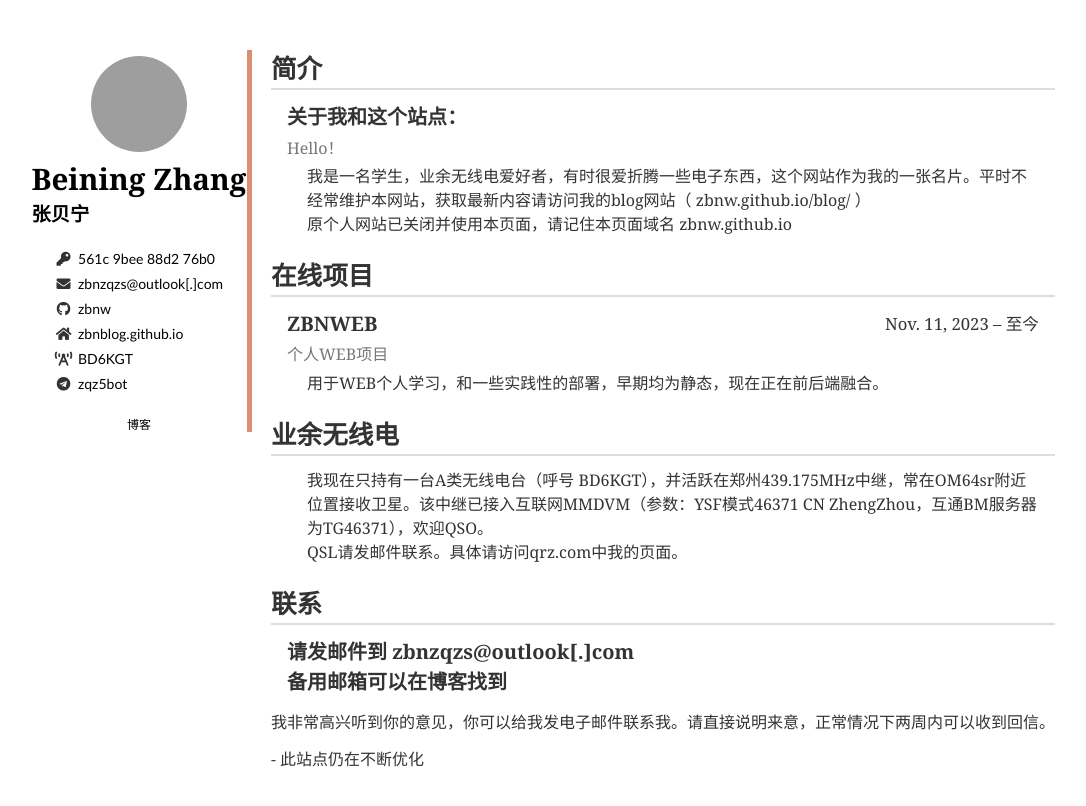
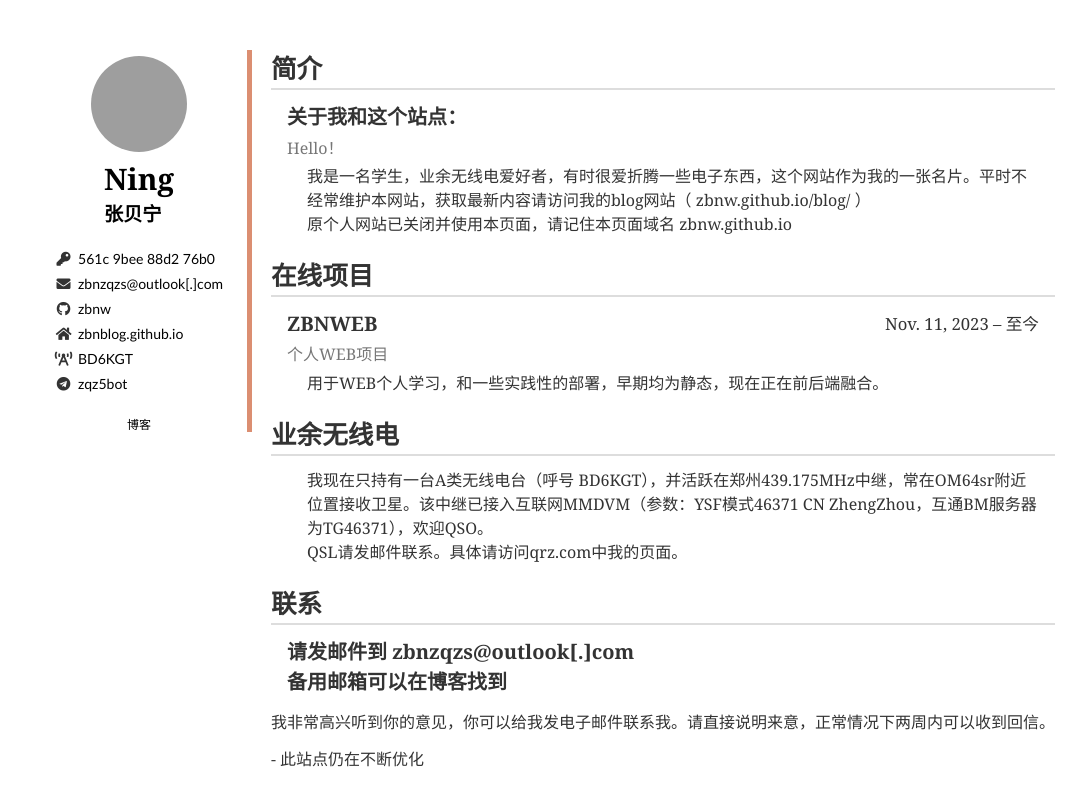
Before and after one commit to zbnw/zbnw.github.io, a plain HTML site: page index.html in a window 1280 px wide. Shown: the whole page, without its empty margins (97-1183 px from the left). Drawn offline with Linux system fonts and the light colour scheme; grey boxes are pictures that could not be loaded.

Commit message:
Update index.html

```diff
--- a/index.html
+++ b/index.html
@@ -65,7 +65,7 @@
            alt="Logo">
 
       <div>
-        <h1 class="name fonts-en-serif" title="或Ning">Beining Zhang</h1>
+        <h1 class="name fonts-en-serif" title="或Ning">Ning</h1>
         <b class="name-alt fonts-zh-serif">张贝宁</b>
       </div>
 
```
